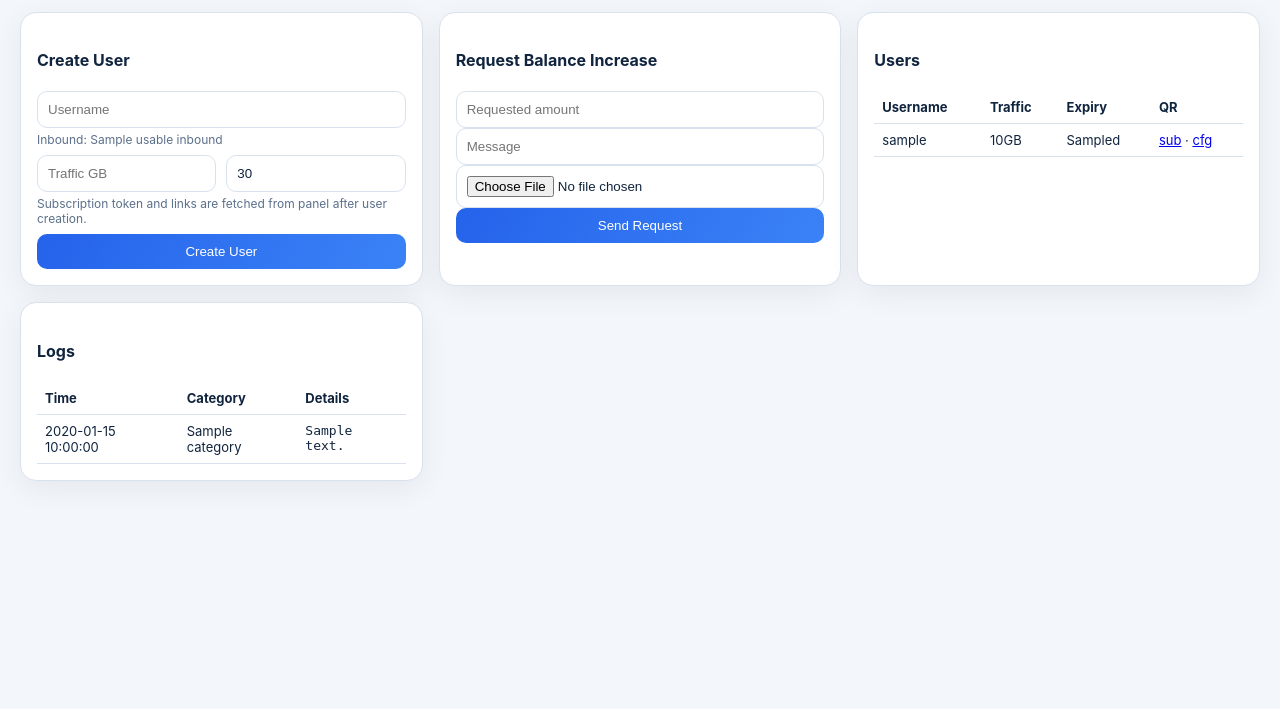
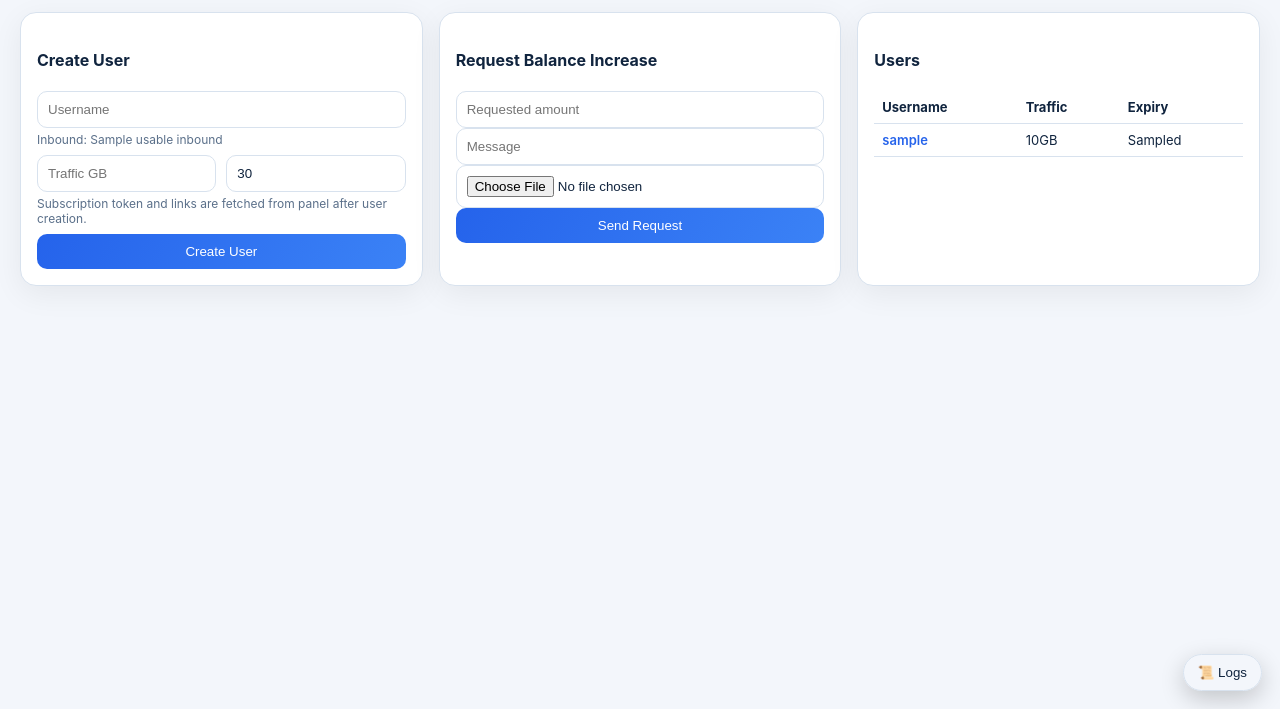
Before and after one commit to Kitto75/web-helper, a Python web app: template app/templates/index.html in a window 1280 px wide. Shown: the part 91-800 px from the top of the page. Run offline with Jinja, Linux system fonts and the light colour scheme; the template is opened without the code that fills it: most values are stand-ins (such as "Sample title", 1, 10 or a date in 2020).

Commit message:
Improve admin UX with modals and QR/copy flow

```diff
--- a/app/routes.py
+++ b/app/routes.py
@@ -180,9 +180,9 @@ def create_user(request: Request, username: str = Form(...), inbound_id: int = F
 
     a.credit_toman -= cost
     panel_base = cfg['url'].rstrip('/') + cfg.get('path', '')
-    sub_id = client.get_client_sub_id(inbound_id=inbound_id, email=username)
-    sub = f"{panel_base}/sub/{sub_id}" if sub_id else f"{panel_base}/sub/{username}"
-    user_cfg = f'{panel_base}/panel/inbounds'
+    links = client.get_client_links(inbound_id=inbound_id, email=username, panel_base=panel_base)
+    sub = links.get("subscription") or f"{panel_base}/sub/{username}"
+    user_cfg = links.get("config") or f'{panel_base}/panel/inbounds'
     dbs.add(UserAccount(admin_id=a.id, username=username, inbound_id=inbound_id, traffic_gb=traffic_gb, expiry_days=expiry_days, subscription_link=sub, config_link=user_cfg))
     log(dbs, a.username, 'user', f'created {username} {traffic_gb}GB {expiry_days}d inbound_id={inbound_id}')
     dbs.commit()
--- a/app/templates/index.html
+++ b/app/templates/index.html
@@ -25,11 +25,21 @@
     table{width:100%;border-collapse:collapse;font-size:13px}th,td{padding:8px;border-bottom:1px solid var(--line);text-align:left;vertical-align:top}
     .mono{font-family:ui-monospace,monospace;white-space:pre-wrap;word-break:break-word}
     .actions{display:flex;gap:8px}.actions form{flex:1}
+    .user-link{color:var(--accent);cursor:pointer;font-weight:600}
+    .fab{position:fixed;right:18px;bottom:18px;width:auto;padding:10px 14px;border-radius:999px;box-shadow:0 8px 24px #0003;z-index:10}
+    .overlay{position:fixed;inset:0;background:#0008;display:none;align-items:center;justify-content:center;z-index:30;backdrop-filter:blur(4px)}
+    .overlay.show{display:flex;animation:fade .2s ease}
+    .modal{background:var(--card);border:1px solid var(--line);border-radius:18px;max-width:900px;width:min(92vw,900px);padding:18px;max-height:85vh;overflow:auto;box-shadow:0 15px 60px #0005;animation:pop .2s ease}
+    .close{float:right;width:auto;padding:6px 12px}.qr-grid{display:grid;grid-template-columns:1fr 1fr;gap:16px}
+    .qr-box{border:1px solid var(--line);border-radius:14px;padding:12px;text-align:center}
+    .qr-box img{max-width:240px;border-radius:12px;cursor:pointer;transition:transform .15s ease}.qr-box img:hover{transform:scale(1.02)}
+    .small{font-size:12px;color:var(--muted)}
+    @keyframes fade{from{opacity:0}to{opacity:1}} @keyframes pop{from{transform:translateY(8px) scale(.98);opacity:0}to{transform:none;opacity:1}}
   </style>
 </head>
 <body>
 <div class="topbar">
-  <h2>{{admin.username}} {% if admin.is_super %}<span class="badge">Super Admin</span>{% endif %} <span class="badge">Balance: {{admin.credit_toman|int}}</span></h2>
+  <h2>{{admin.username}} {% if admin.is_super %}<span class="badge">Super Admin</span>{% endif %} <span class="badge">Balance: {{'{:,.0f}'.format(admin.credit_toman)}}</span></h2>
   <div class="actions" style="min-width:260px"><button type="button" class="btn-muted" onclick="toggleTheme()">🌗 Theme</button><form method="post" action="/logout"><button>Logout</button></form></div>
 </div>
 {% if msg %}<div class="msg">{{msg}}</div>{% endif %}
@@ -52,24 +62,41 @@
     <input name='amount' type='number' step='1' placeholder='Requested amount' required><input name='message' placeholder='Message'><input type='file' name='screenshot'><button>Send Request</button></form></div>
   {% endif %}
 
-  <div class="card"><h4>Users</h4><table><tr><th>Username</th><th>Traffic</th><th>Expiry</th><th>QR</th></tr>{% for u in users %}<tr><td>{{u.username}}</td><td>{{u.traffic_gb|int}}GB</td><td>{{u.expiry_days}}d</td><td><a href='/qr/sub/{{u.id}}'>sub</a> · <a href='/qr/config/{{u.id}}'>cfg</a></td></tr>{% endfor %}</table></div>
+  <div class="card"><h4>Users</h4><table><tr><th>Username</th><th>Traffic</th><th>Expiry</th></tr>{% for u in users %}<tr><td><span class="user-link" onclick='openUserModal({{u.id}}, {{u.username|tojson}}, {{u.subscription_link|tojson}}, {{u.config_link|tojson}})'>{{u.username}}</span></td><td>{{u.traffic_gb|int}}GB</td><td>{{u.expiry_days}}d</td></tr>{% endfor %}</table></div>
 
   {% if admin.is_super %}
   <div class="card"><h4>Admins</h4>{% for x in admins %}<form method="post" action="/admins/update" style="border:1px solid var(--line);border-radius:12px;padding:10px;margin-bottom:10px">
     <input type="hidden" name="admin_id" value="{{x.id}}"><strong>{{x.username}}</strong>
-    <div class="row3"><input name="price" type="number" step="1" value="{{x.price_per_gb|int}}" required><input name="credit" type="number" step="1" value="{{x.credit_toman|int}}" required><select name="active"><option value="true" {% if x.active %}selected{% endif %}>Active</option><option value="false" {% if not x.active %}selected{% endif %}>Disabled</option></select></div>
+    <div class="row3"><div><input name="price" type="number" step="1" value="{{x.price_per_gb|int}}" required><div class="small">Price per GB (Toman)</div></div><div><input name="credit" type="number" step="1" value="{{x.credit_toman|int}}" required><div class="small">Admin balance (Toman)</div></div><select name="active"><option value="true" {% if x.active %}selected{% endif %}>Active</option><option value="false" {% if not x.active %}selected{% endif %}>Disabled</option></select></div>
     {% set selected = x.allowed_inbounds.split(',') if x.allowed_inbounds else [] %}
     <div class="checkgrid">{% for i in inbounds %}<label class="checkitem"><input type="checkbox" name="inbound_ids" value="{{i.id}}" {% if (i.id|string) in selected %}checked{% endif %}><span>{{i.name}}</span></label>{% endfor %}</div>
     <button>Save Admin</button>
   </form>{% endfor %}
   <form method='post' action='/admins/set_price_all'><div class="row2"><input name='price' type='number' step='1' placeholder='Global price / GB' required><button>Set Price for All</button></div></form></div>
 
-  <div class="card"><h4>Balance Requests</h4>{% for r in reqs %}<div style="border:1px solid var(--line);padding:10px;border-radius:10px;margin-bottom:8px"><div>#{{r.id}} | amount {{r.amount|int}} | admin {{r.admin_id}}</div><div class="actions"><form method='post' action='/balance/approve'><input type='hidden' name='req_id' value='{{r.id}}'><button>Approve</button></form><form method='post' action='/balance/reject'><input type='hidden' name='req_id' value='{{r.id}}'><button class="btn-danger">Disapprove</button></form></div></div>{% endfor %}</div>
-
-  <div class="card"><h4>Logs</h4><table><tr><th>Time</th><th>Category</th><th>Actor</th><th>Details</th></tr>{% for l in logs %}<tr><td>{{l.created_at.strftime('%Y-%m-%d %H:%M:%S')}}</td><td>{{l.category}}</td><td>{{l.actor}}</td><td class="mono">{{l.detail_short}}</td></tr>{% endfor %}</table></div>
-  {% else %}
-  <div class="card"><h4>Logs</h4><table><tr><th>Time</th><th>Category</th><th>Details</th></tr>{% for l in logs %}<tr><td>{{l.created_at.strftime('%Y-%m-%d %H:%M:%S')}}</td><td>{{l.category}}</td><td class="mono">{{l.detail_short}}</td></tr>{% endfor %}</table></div>
+  <div class="card"><h4>Balance Requests</h4>{% for r in reqs %}<div style="border:1px solid var(--line);padding:10px;border-radius:10px;margin-bottom:8px"><div>#{{r.id}} | amount {{'{:,.0f}'.format(r.amount)}} | admin {{r.admin_id}}</div><div class="actions"><form method='post' action='/balance/approve'><input type='hidden' name='req_id' value='{{r.id}}'><button>Approve</button></form><form method='post' action='/balance/reject'><input type='hidden' name='req_id' value='{{r.id}}'><button class="btn-danger">Disapprove</button></form></div></div>{% endfor %}</div>
   {% endif %}
 </div>
-<script>(function(){const t=localStorage.getItem('theme');if(t==='dark')document.body.classList.add('dark');})();function toggleTheme(){document.body.classList.toggle('dark');localStorage.setItem('theme',document.body.classList.contains('dark')?'dark':'light');}</script>
+
+<button class="fab btn-muted" onclick="openLogs()">📜 Logs</button>
+<div class="overlay" id="userModal"><div class="modal"><button class="btn-muted close" onclick="closeModal('userModal')">Close</button><h3 id="modalUser"></h3><div class="qr-grid"><div class="qr-box"><h4>Subscription</h4><img id="subQR"/><div class="small">Click QR to copy link</div><div class="mono small" id="subLink"></div></div><div class="qr-box"><h4>Inbound Config</h4><img id="cfgQR"/><div class="small">Click QR to copy link</div><div class="mono small" id="cfgLink"></div></div></div></div></div>
+<div class="overlay" id="logsModal"><div class="modal"><button class="btn-muted close" onclick="closeModal('logsModal')">Close</button><h3>Logs</h3><form method="get" action="/"><button style="max-width:180px">Refresh logs</button></form><table><tr><th>Time</th><th>Category</th>{% if admin.is_super %}<th>Actor</th>{% endif %}<th>Details</th></tr>{% for l in logs %}<tr><td>{{l.created_at.strftime('%Y-%m-%d %H:%M:%S')}}</td><td>{{l.category}}</td>{% if admin.is_super %}<td>{{l.actor}}</td>{% endif %}<td class="mono">{{l.detail_short}}</td></tr>{% endfor %}</table></div></div>
+
+<script>
+(function(){const t=localStorage.getItem('theme');if(t==='dark')document.body.classList.add('dark');})();
+function toggleTheme(){document.body.classList.toggle('dark');localStorage.setItem('theme',document.body.classList.contains('dark')?'dark':'light');}
+function closeModal(id){document.getElementById(id).classList.remove('show')}
+function openLogs(){document.getElementById('logsModal').classList.add('show')}
+function makeQRData(link){return 'https://api.qrserver.com/v1/create-qr-code/?size=280x280&data='+encodeURIComponent(link)}
+async function copyText(v){await navigator.clipboard.writeText(v);}
+function openUserModal(id, username, sub, cfg){
+  document.getElementById('modalUser').innerText = 'User: '+username;
+  document.getElementById('subLink').innerText = sub;
+  document.getElementById('cfgLink').innerText = cfg;
+  const subQR = document.getElementById('subQR'); const cfgQR = document.getElementById('cfgQR');
+  subQR.src = makeQRData(sub); cfgQR.src = makeQRData(cfg);
+  subQR.onclick = ()=>copyText(sub); cfgQR.onclick=()=>copyText(cfg);
+  document.getElementById('userModal').classList.add('show');
+}
+</script>
 </body></html>
```
Also changed, not shown: app/xui.py (+38 -0 lines).
